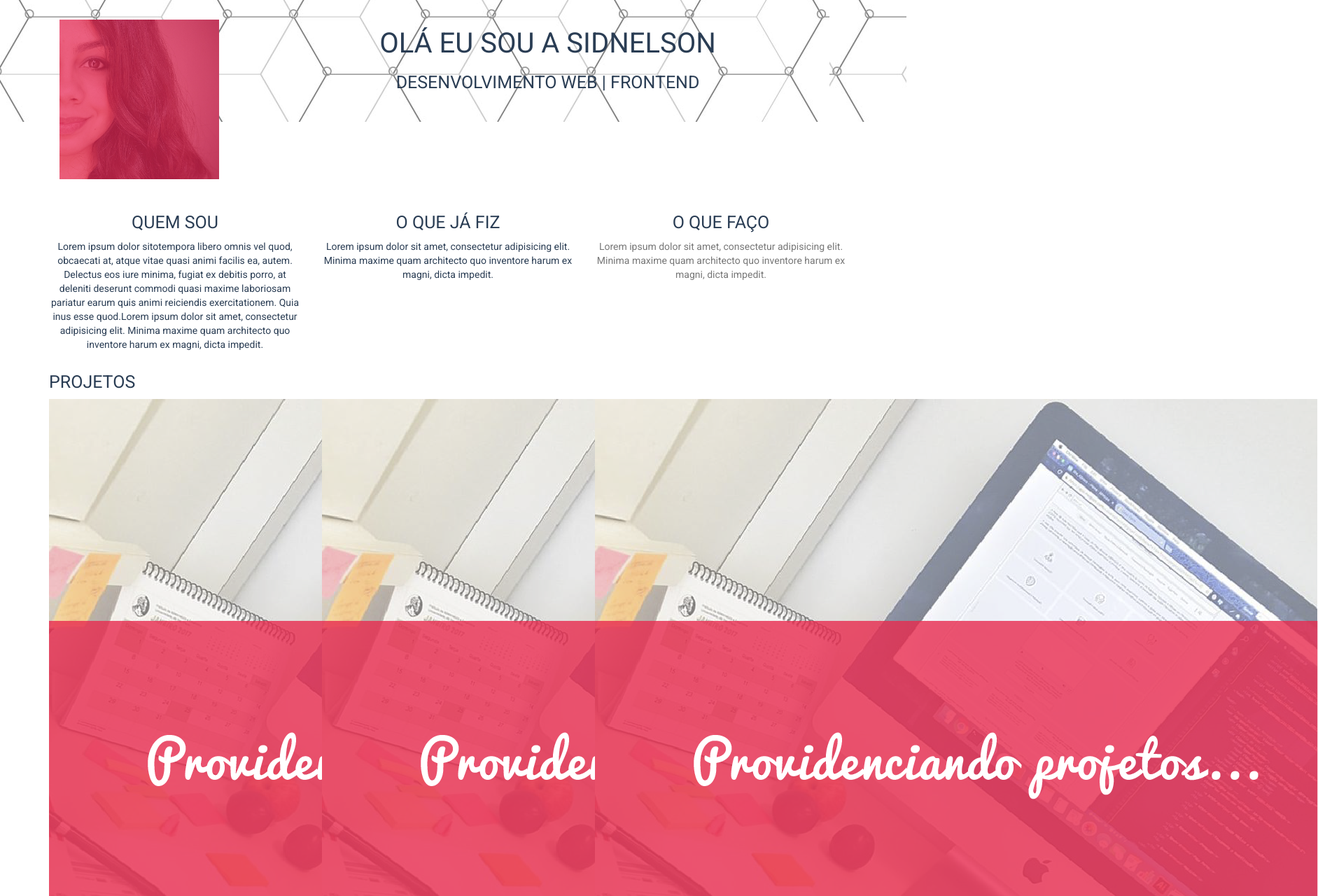
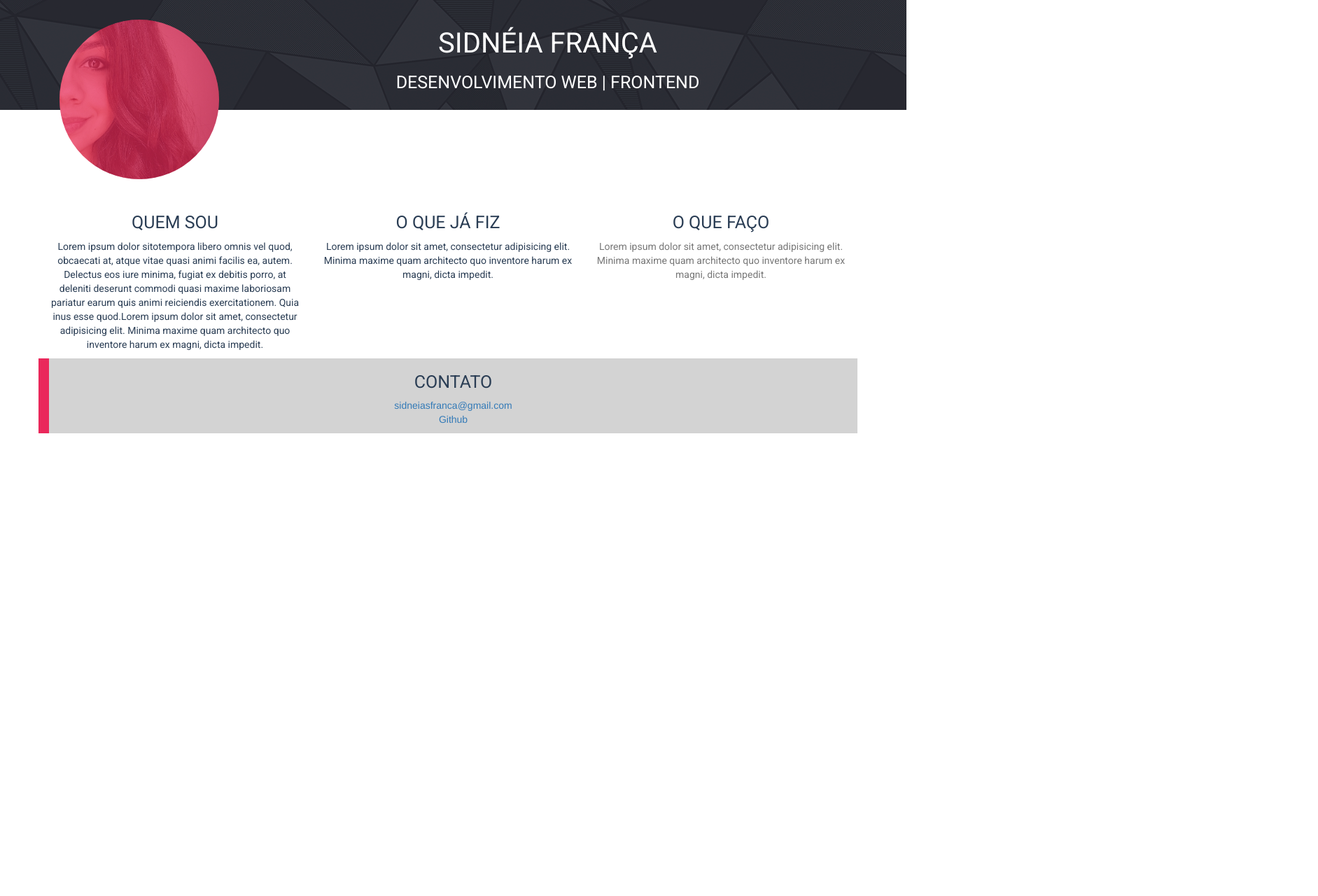
Before and after one commit to neiasf/neiasf.github.io, a plain HTML site: page index.html in a window 1280 px wide. Shown: the top 1280 px of the page at 70% size, 1883 px wide, since content can reach past the window. After the commit the page ends 800 px from the top, so only its background shows below. Drawn offline with nearby package versions, Linux system fonts and the light colour scheme.

Commit message:
atualizacao do cabecalho do site

```diff
--- a/index.html
+++ b/index.html
@@ -24,7 +24,7 @@
                     </span>
                 </div>
                 <div class="col-md-9">
-                    <h1>Olá eu sou a Sidnelson</h1>
+                    <h1>Sidnéia França</h1>
                     <h2>Desenvolvimento Web | Frontend</h2>
                 </div>
             </div>
@@ -33,11 +33,7 @@
     <!--FIM BARRA SUPERIOR -->
 
     <!--INICIO APRESENTAÇÃO-->
-
-
     </section>
-
-
     <section id="services" class="container">
         <div class="row text-center">
             <div class="col-md-4">
@@ -58,27 +54,9 @@
     </section>
     <!--FIM APRESENTAÇÃO-->
     <!--INICIO PROJETOS-->
-    <section class="container">
-        <h2 class="projetos">Projetos</h2>
-        <div class="row">
-            <div class="caixaconteudoprojetos col-xs-12 col-md-4 caixa conteudo">
-                <img class="imagensprojetos" src="img/projeto.png" alt="">
-                <h3>Definir Projeto 1</h3>
-            </div>
-            <div class="caixaconteudoprojetos col-xs-12 col-md-4 caixa conteudo">
-                <img class="imagensprojetos" src="img/projeto.png" alt="">
-                <h3>Definir Projeto 2</h3>
-            </div>
-            <div class="caixaconteudoprojetos col-xs-12 col-md-4 caixa conteudo">
-                <img class="imagensprojetos" src="img/projeto.png" alt="">
-                <h3>Definir Projeto 3</h3>
-            </div>
-        </div>
-
-    </section>
     <!--FIM PROJETOS-->
     <!--INICIO CONTATO-->
-    <footer class="container conteudo">
+    <footer class="container">
         <h2>Contato</h2>
         <ul>
             <li> <a href="sidneiasfranca@gmail.com">sidneiasfranca@gmail.com</a> </li>
--- a/style/style.css
+++ b/style/style.css
@@ -1,5 +1,3 @@
-/*DEFINICOES GERAIS*/
-
 *{
   margin: 0px;
   padding: 0px;
@@ -21,10 +19,14 @@ h3{
     text-transform: uppercase;
 }
 
+header h1, header h2 {
+  color: #fff;
+}
+
 .top {
-  background-image: url('../img/bg.jpg');
+  background-image: url('../img/bg.gif');
   background-repeat: repeat-x;
-  background-position: 0 -1026px;
+  background-position: 0 -167px;
 }
 
 .top .perfil{
@@ -32,11 +34,12 @@ h3{
   height: 228px;
   display: inline-block;
   margin: 2em auto;
+  border-radius: 100%;
 }
 
 .top .perfil img{
   opacity: .3;
-  margin:
+  border-radius: 100%;
 }
 .top h1, .top h2{
   text-align: center;
@@ -45,13 +48,11 @@ h3{
 .top h1{
   margin-top: 1em;
 }
-
-
-
 footer{
   background-color: lightgray;
   border-left: 15px solid #EA285B;
+  text-align: center;
 }
 li{
-  display: inline;
+list-style: none;
 }
```
Also changed, not shown: img/bg.gif (added).
